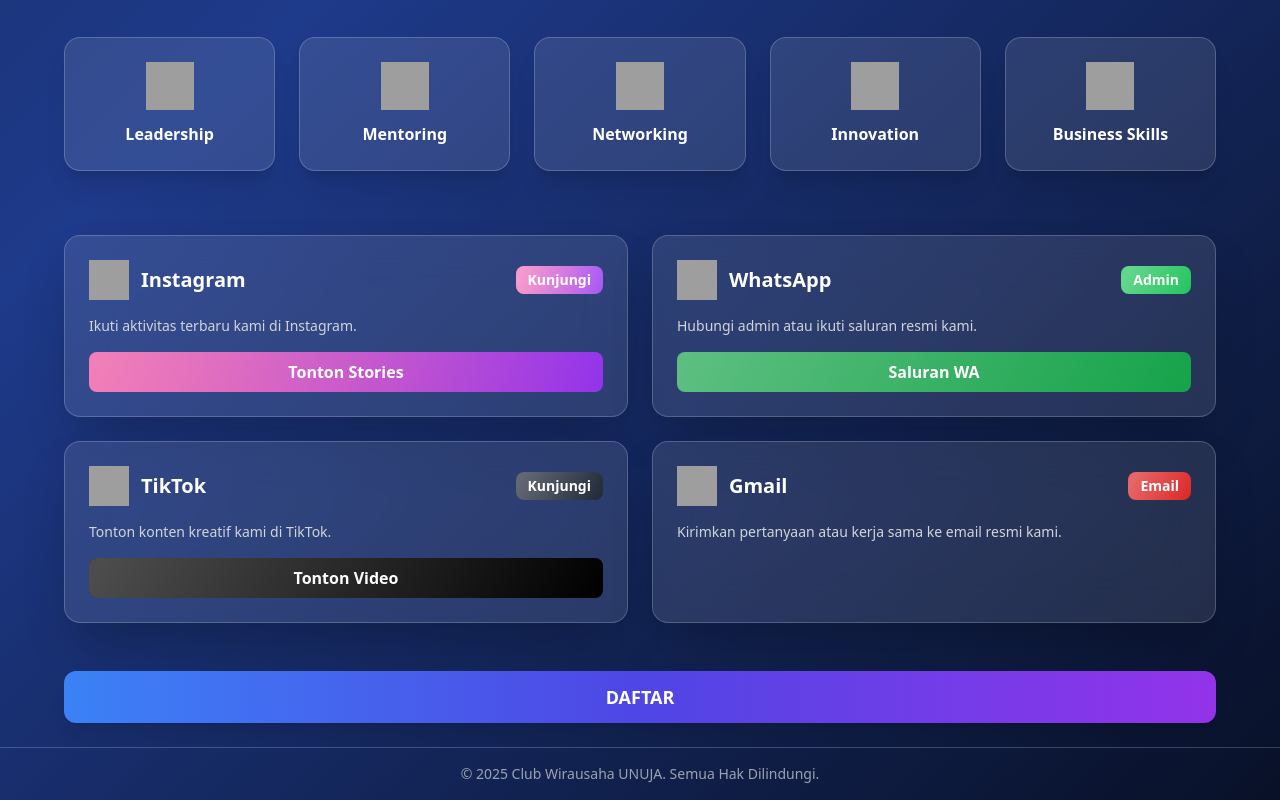
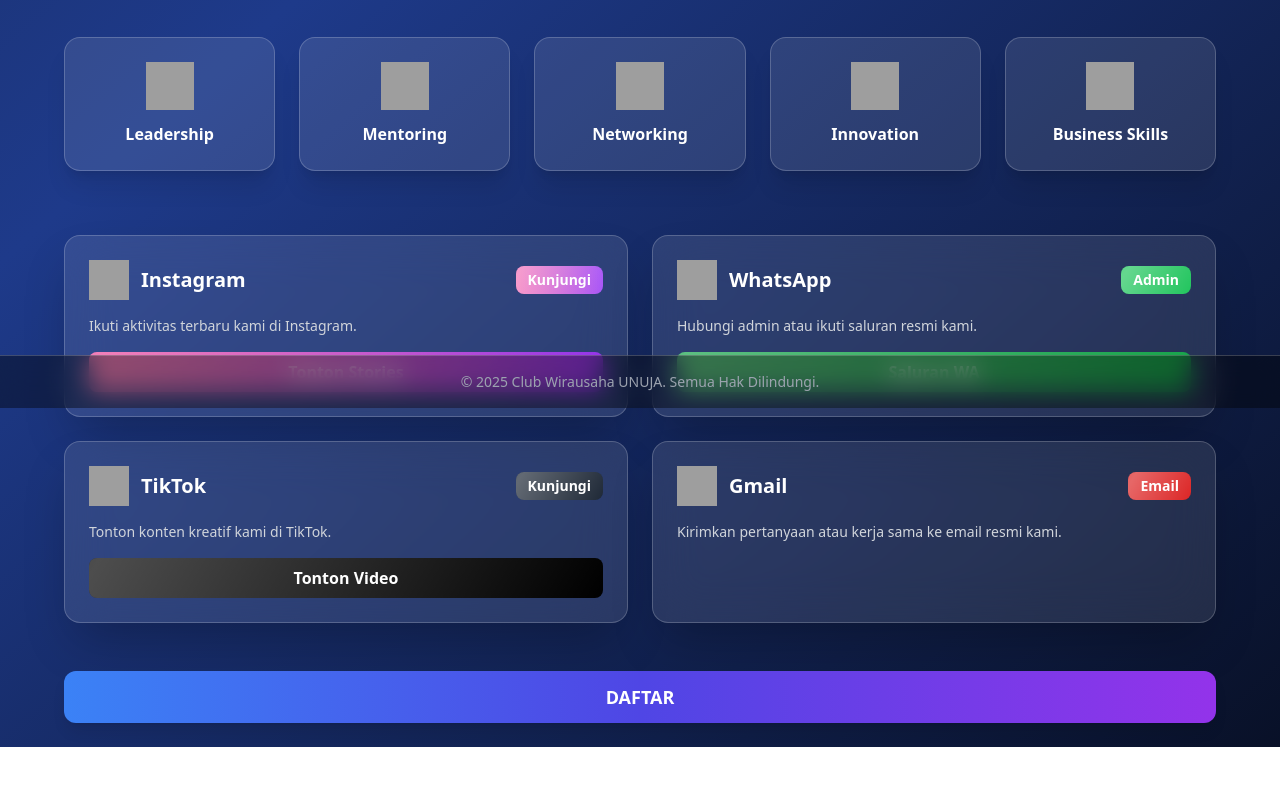
Before and after one commit to Rentalhtkraksaan/infocwu, a plain HTML site: page index.html in a window 1280 px wide. Shown: the part 392-1192 px from the top of the page. After the commit the page ends 1139 px from the top, so only its background shows below. Drawn offline with nearby package versions, Linux system fonts and the light colour scheme; grey boxes are pictures that could not be loaded.

Commit message:
Update index.html

```diff
--- a/index.html
+++ b/index.html
@@ -13,9 +13,11 @@
   <div id="app" class="flex-1 flex items-center justify-center p-6"></div>
 
   <!-- Footer -->
-  <footer class="text-center py-4 text-sm text-gray-400 border-t border-white/20">
-    © 2025 Club Wirausaha UNUJA. Semua Hak Dilindungi.
-  </footer>
+<!-- Footer -->
+<footer class="fixed bottom-0 left-0 w-full text-center py-4 text-sm text-gray-400 border-t border-white/20 bg-black/40 backdrop-blur-md">
+  © 2025 Club Wirausaha UNUJA. Semua Hak Dilindungi.
+</footer>
+
 
   <script src="script.js"></script>
 </body>
```
